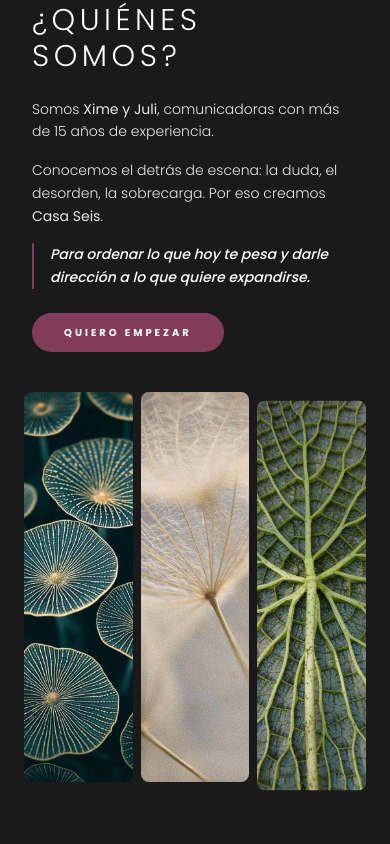
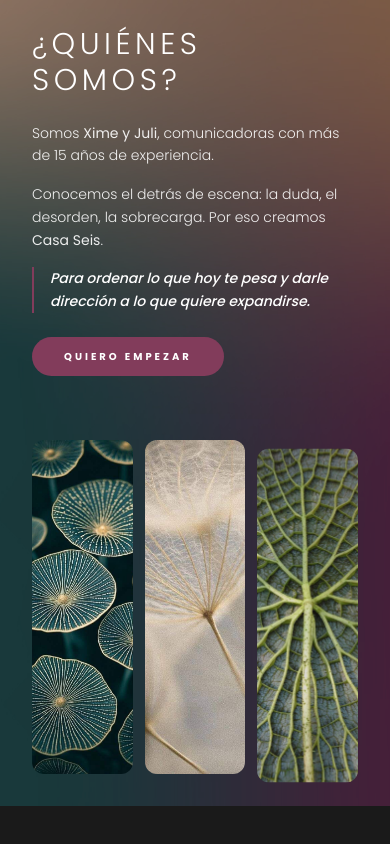
Before and after one commit to somoscasaseis/somoscasaseis, a Next.js app: page / in a window 390 px wide. Shown: the part 6560-7404 px from the top of the page. Built offline with nearby package versions, Linux system fonts and the light colour scheme; a web font is replaced by a local one.

Commit message:
Mobile: add background image, taller section, show title

```diff
--- a/src/components/v2/sections/AboutV2.tsx
+++ b/src/components/v2/sections/AboutV2.tsx
@@ -40,7 +40,7 @@ export const AboutV2 = () => {
     <section
       id="quienes-somos"
       ref={sectionRef}
-      className="relative h-[250vh] md:h-[250vh] bg-[#1a1a1a] w-full"
+      className="relative h-[300vh] md:h-[250vh] bg-[#1a1a1a] w-full"
     >
       <div className="sticky top-0 h-screen w-full flex overflow-hidden">
 
@@ -110,12 +110,24 @@ export const AboutV2 = () => {
           </motion.div>
         </motion.div>
 
-        {/* MOBILE: Stacked layout with sequential images */}
-        <div className="flex md:hidden flex-col w-full h-full">
+        {/* MOBILE: Stacked layout with background image */}
+        <div className="flex md:hidden flex-col w-full h-full relative">
+          {/* Mobile background image */}
+          <div className="absolute inset-0 z-0">
+            <Image
+              src="/quienes-somos.jpg"
+              alt=""
+              fill
+              className="object-cover"
+              priority
+            />
+            <div className="absolute inset-0 bg-black/40" />
+          </div>
+
           {/* Mobile: Text top */}
           <motion.div
             style={{ opacity: mobileTextOpacity, y: mobileTextY }}
-            className="relative z-20 px-8 py-10"
+            className="relative z-20 px-8 py-16"
           >
             <h2 className="text-3xl font-light tracking-[0.15em] text-white uppercase mb-6">
               <SplitReveal text="¿QUIÉNES SOMOS?" />
@@ -146,24 +158,24 @@ export const AboutV2 = () => {
           </motion.div>
 
           {/* Mobile: Images row at bottom */}
-          <div className="flex flex-row w-full h-full mt-auto pb-6 px-6 gap-2">
+          <div className="relative z-20 flex flex-row w-full h-full mt-auto pb-8 px-8 gap-3">
             <motion.div
               style={{ opacity: img1Opacity, y: img1Y }}
-              className="flex-1 relative overflow-hidden rounded-lg aspect-square"
+              className="flex-1 relative overflow-hidden rounded-xl aspect-[4/5]"
             >
               <Image src="/4.jpg" alt="1" fill className="object-cover" />
             </motion.div>
 
             <motion.div
               style={{ opacity: img2Opacity, y: img2Y }}
-              className="flex-1 relative overflow-hidden rounded-lg aspect-square"
+              className="flex-1 relative overflow-hidden rounded-xl aspect-[4/5]"
             >
               <Image src="/3.jpg" alt="2" fill className="object-cover" />
             </motion.div>
 
             <motion.div
               style={{ opacity: img3Opacity, y: img3Y }}
-              className="flex-1 relative overflow-hidden rounded-lg aspect-square"
+              className="flex-1 relative overflow-hidden rounded-xl aspect-[4/5]"
             >
               <Image src="/2.jpg" alt="3" fill className="object-cover" />
             </motion.div>
```
